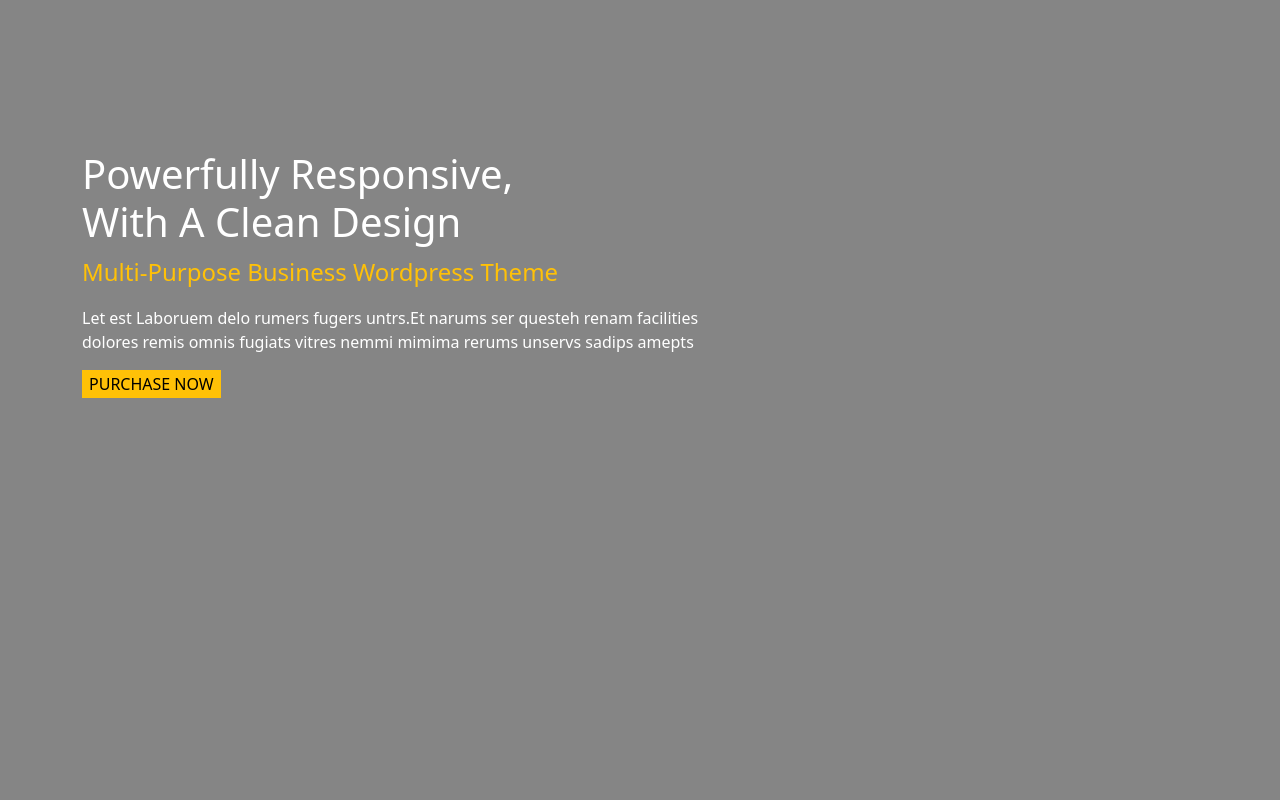
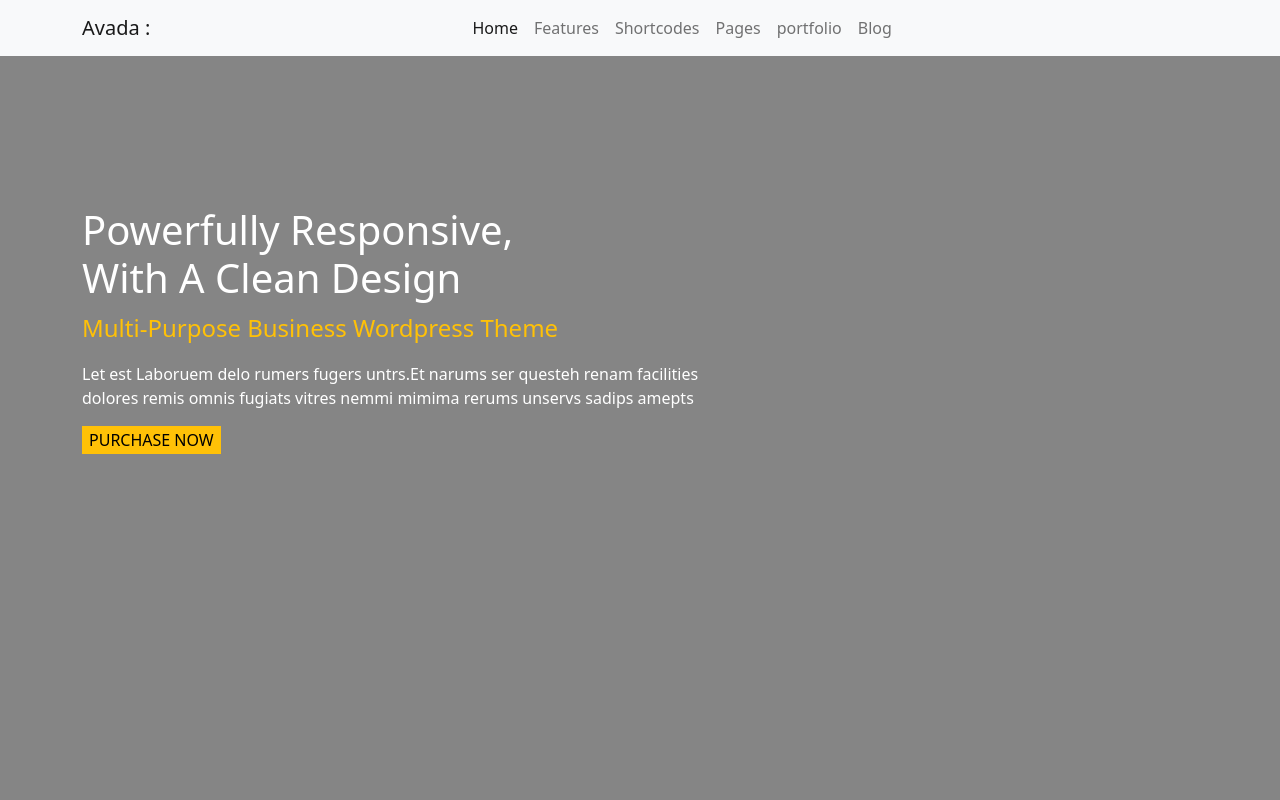
Before and after one commit to sekar004845/Rsquare-Task-5, a plain HTML site: page index.html in a window 1280 px wide. Shown: the top 800 px of the page. Drawn offline with Linux system fonts and the light colour scheme.

Commit message:
Update index.html

```diff
--- a/index.html
+++ b/index.html
@@ -9,6 +9,40 @@
     <title>Rsquare-Task-4</title>
 </head>
 <body>
+      <section class="section">
+        <nav class="navbar navbar-expand-lg navbar-light bg-light">
+            <div class="container">
+              <button class="navbar-toggler" type="button" data-bs-toggle="collapse" data-bs-target="#navbarTogglerDemo01" aria-controls="navbarTogglerDemo01" aria-expanded="false" aria-label="Toggle navigation">
+                <span class="navbar-toggler-icon"></span>
+              </button>
+              <div class="collapse navbar-collapse justify-content-around" id="navbarTogglerDemo01">
+                <a class="navbar-brand" href="#">Avada :</a>
+                <div class="collapse navbar-collapse justify-content-around" id="navbarTogglerDemo01">
+                    <ul class="navbar-nav">
+                      <li class="nav-item">
+                        <a class="nav-link active" aria-current="page" href="#">Home</a>
+                      </li>
+                      <li class="nav-item">
+                        <a class="nav-link" href="#">Features</a>
+                      </li>
+                      <li class="nav-item">
+                        <a class="nav-link" href="#">Shortcodes</a>
+                      </li>
+                      <li class="nav-item">
+                        <a class="nav-link" href="#">Pages</a>
+                      </li>
+                      <li class="nav-item">
+                        <a class="nav-link" href="#">portfolio</a>
+                      </li>
+                      <li class="nav-item">
+                        <a class="nav-link" href="#">Blog</a>
+                      </li>
+                    </ul>
+                  </div>
+              </div>
+            </div>
+          </nav>
+      </section>
       <section class="section-1">
         <div class="container">
           <div class="row">
```
